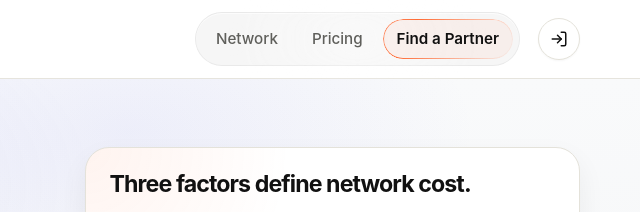
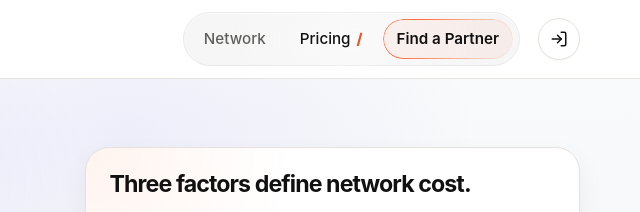
Before and after one commit to dotmed/trustmed-site, an Eleventy site: page src/pricing.njk in a window 1280 px wide. Shown: the top 212 px of the page, 640-1280 px from the left. Built offline with nearby package versions, Linux system fonts and the light colour scheme; Eleventy itself is replaced by a stand-in of ours; files that its build step writes are made by us from their sources; a script that the page names is missing.

Commit message:
front matter changes to index and pricing, nav style :active update, partner logo changes

```diff
--- a/src/_includes/partials/nav.njk
+++ b/src/_includes/partials/nav.njk
@@ -21,6 +21,7 @@
         </text>
       </svg>
     </a>
+
     <button
       class="tm-menu-toggle"
       type="button"
@@ -34,8 +35,8 @@
     </button>
 
     <nav class="tm-nav" id="tmMobileNav" aria-label="Primary">
-        <a href="/" class="tm-nav__link{% if navKey == 'network' %} is-active{% endif %}">Network</a>
-        <a href="/pricing/" class="tm-nav__link{% if navKey == 'pricing' %} is-active{% endif %}">Pricing</a>
+      <a href="/" class="tm-nav__link tm-nav__link--section{% if navKey == 'network' %} is-active-section{% endif %}">Network</a>
+      <a href="/pricing/" class="tm-nav__link tm-nav__link--section{% if navKey == 'pricing' %} is-active-section{% endif %}">Pricing</a>
 
       <a href="/find-a-partner/" class="tm-nav__link tm-nav__link--partner{% if navKey == 'find-a-partner' %} is-active{% endif %}">
         Find a Partner
--- a/src/assets/css/shared.css
+++ b/src/assets/css/shared.css
@@ -178,6 +178,17 @@ textarea {
   z-index: -1;
 }
 
+
+.tm-nav__link--section.is-active-section::after {
+  content: "/";
+  display: inline-block;
+  margin-left: 4px; /* was 6–8px */
+  color: var(--tm-orange-dark);
+  font-weight: 800;
+  transform: translateY(-0.5px);
+}
+
+
 .tm-nav__link {
   position: relative;
   display: inline-flex;
@@ -227,6 +238,23 @@ textarea {
   mask: linear-gradient(#fff 0 0) content-box, linear-gradient(#fff 0 0);
   mask-composite: exclude;
   -webkit-mask-composite: xor;
+}
+
+.tm-nav__link--section {
+  position: relative;
+}
+
+.tm-nav__link--section.is-active-section {
+  color: var(--tm-text);
+}
+
+.tm-nav__link--section.is-active-section::after {
+  content: "/";
+  display: inline-block;
+  margin-left: 6px;
+  color: var(--tm-orange-dark);
+  font-weight: 800;
+  transform: translateY(-0.5px);
 }
 
 .tm-topbar__actions {
@@ -683,6 +711,10 @@ textarea {
     align-items: center;
   }
 
+  .tm-nav__link--section.is-active-section::after {
+  margin-left: 8px;
+}
+
   .tm-nav {
     order: 3;
     width: 100%;
--- a/src/index.njk
+++ b/src/index.njk
@@ -4,6 +4,7 @@ title: Pharmaceutical Data Exchange Network | DSCSA Connectivity | Trust.med
 permalink: /
 pageCss: /assets/css/network.css
 pageJs: /assets/js/network.js
+navKey: network
 
 seo:
   title: Pharmaceutical Data Exchange Network | DSCSA Connectivity | Trust.med
--- a/src/pricing.njk
+++ b/src/pricing.njk
@@ -4,6 +4,7 @@ title: Data Exchange Pricing for Pharma Supply Chains | Trust.med
 permalink: /pricing/
 pageCss: /assets/css/pricing.css
 pageJs: /assets/js/pricing.js
+navKey: pricing
 
 seo:
   title: Data Exchange Pricing for Pharma Supply Chains | Trust.med
@@ -175,7 +176,7 @@ seo:
 
     <div class="tm-pricing-note tm-reveal">
       <strong>No hidden fees.</strong>
-      Connect to the Trust.med network without upfront implementation costs and expand your partner network as you grow.
+      Connect to the Trust.med network without upfront implementation costs and control your supply chain networking.
     </div>
   </div>
 </section>
```
Also changed, not shown: src/find-a-partner.njk (+3 -4 lines), src/assets/img/partners/claritas.png (added), 11 other files. Lines whose indentation alone changed are shown as unchanged.
